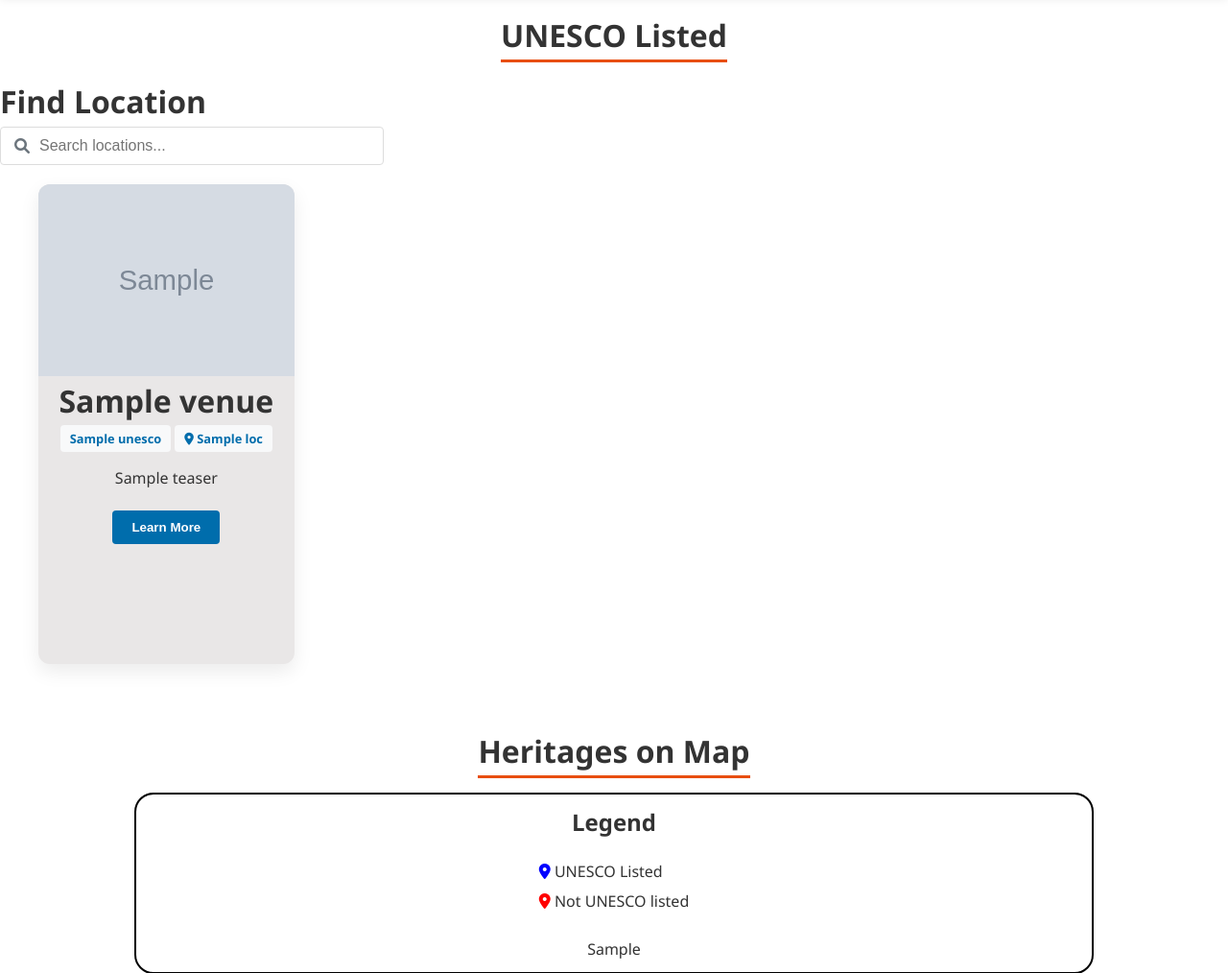
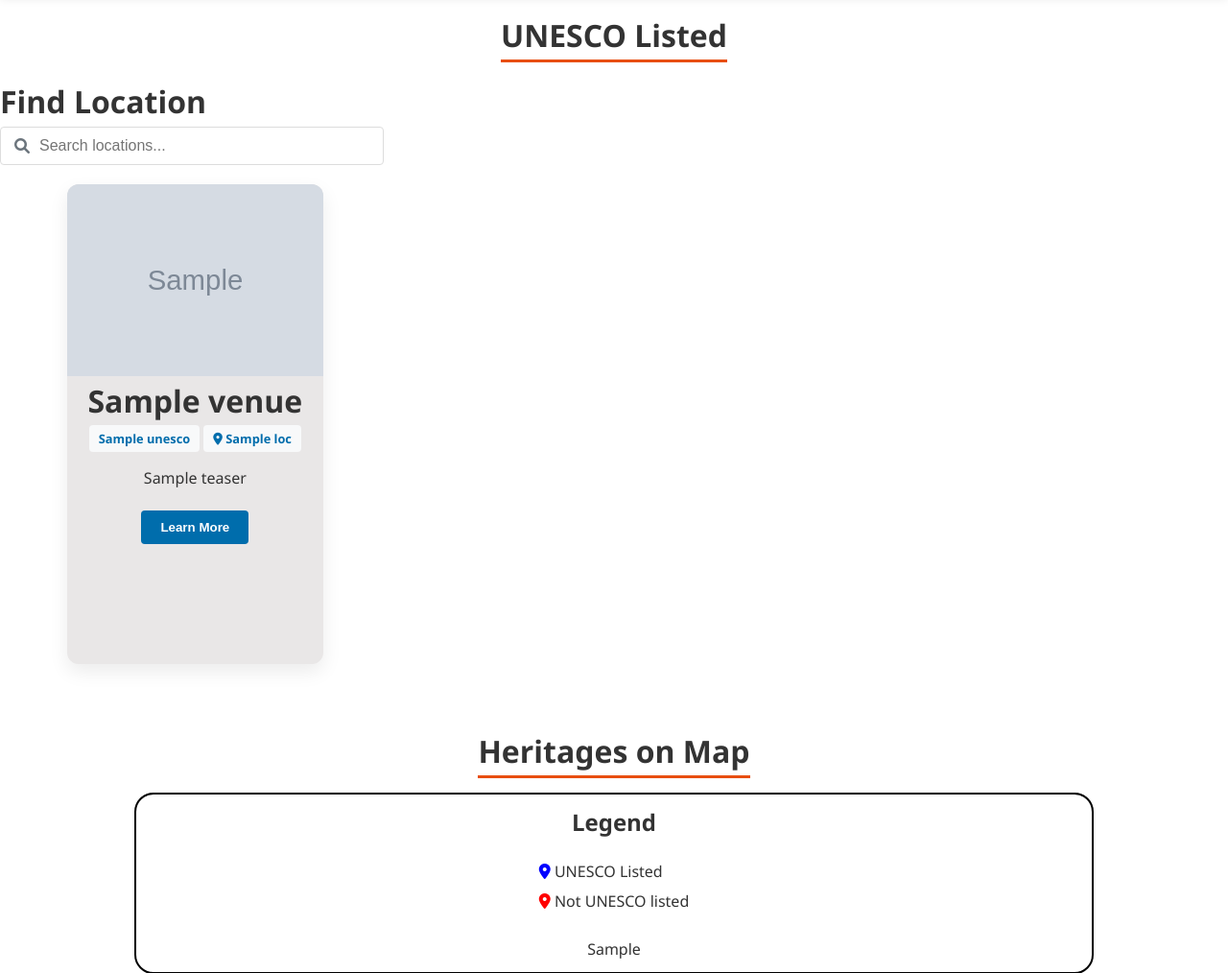
Before and after one commit to Average-Programmer123/Project-Sampada-Archives-prototype-, a Flask app: template templates/metadata.html in a window 1280 px wide. Shown: the part 187-1201 px from the top of the page at 96% size. Run offline with Flask 3, Linux system fonts and the light colour scheme; the template is opened without the code that fills it: most values are stand-ins (such as "Sample title", 1, 10 or a date in 2020); grey boxes marked "Sample" are stand-in pictures.

Commit message:
Update style.css

```diff
--- a/static/css/style.css
+++ b/static/css/style.css
@@ -50,7 +50,7 @@
     box-sizing: border-box;
 }
 .venuess{
-    margin-left:20px;
+    margin-left:50px;
 }
 body {
     font-family: 'Segoe UI', Tahoma, Geneva, Verdana, sans-serif;
```
